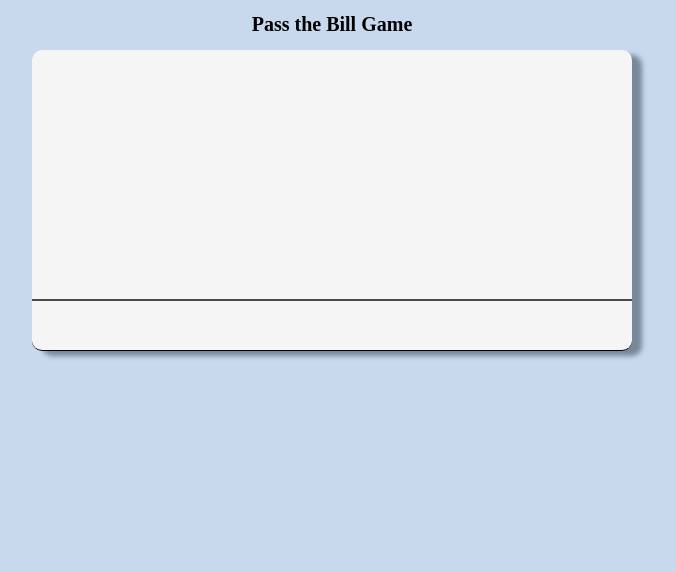
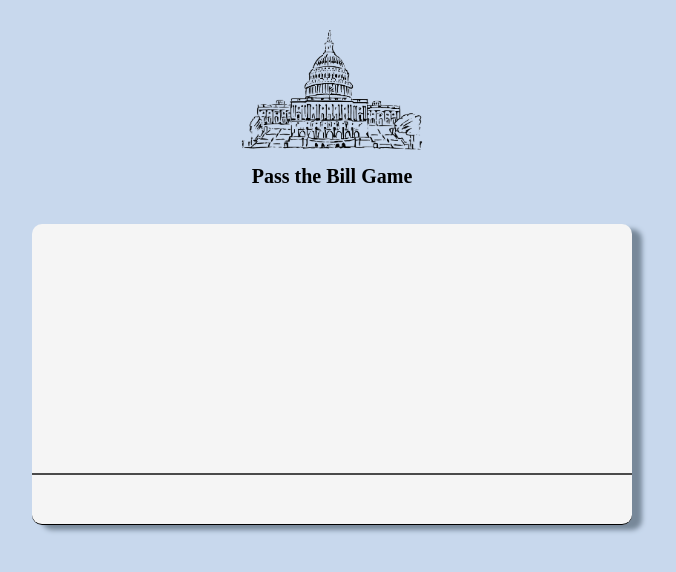
Before and after one commit to medha4/passthebill, a plain HTML site: page index.html in a window 1280 px wide. Shown: the whole page, without its empty margins (308-984 px from the left). Drawn offline with Linux system fonts and the light colour scheme; a web font is replaced by a local one.

Commit message:
Update index.html

```diff
--- a/index.html
+++ b/index.html
@@ -9,7 +9,14 @@
         <script src="bill.js"></script>
     </head>
     <body>
+        <br/><br/>
+        <img src="./img/capitol.png"" alt="Capitol" width="270" height="120">
         <h1>Pass the Bill Game</h1>
-        <canvas id="board"></canvas>
+        <br/><br/>
+
+        <div id="stack">
+            <canvas id="board"></canvas>
+        <div>
+
     </body>
 </html>
```
